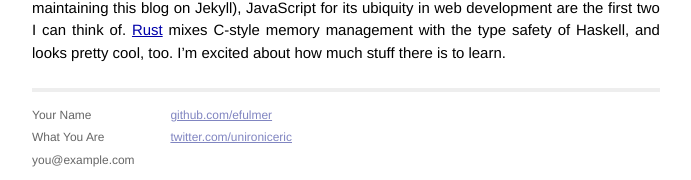
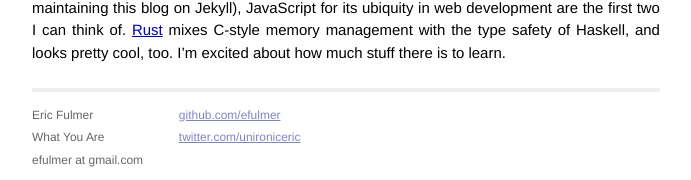
Before and after one commit to EFulmer/EFulmer.github.io, a Jekyll site: the page built from _posts/2014-06-01-six-languages.markdown, in a window 1280 px wide. Shown: the part 1341-1521 px from the top of the page, without its empty margins (294-985 px from the left). Built offline with Jekyll 4.4.1, drawn with Linux system fonts in a browser that asks for light colours; Markdown is read by kramdown in place of the engine named in the settings.

Commit message:
addd my name to the basic layout

```diff
--- a/_layouts/default.html
+++ b/_layouts/default.html
@@ -26,9 +26,9 @@
           <div class="footer">
             <div class="contact">
               <p>
-                Your Name<br />
+                Eric Fulmer<br />
                 What You Are<br />
-                you@example.com
+                efulmer at gmail.com
               </p>
             </div>
             <div class="contact">
```
